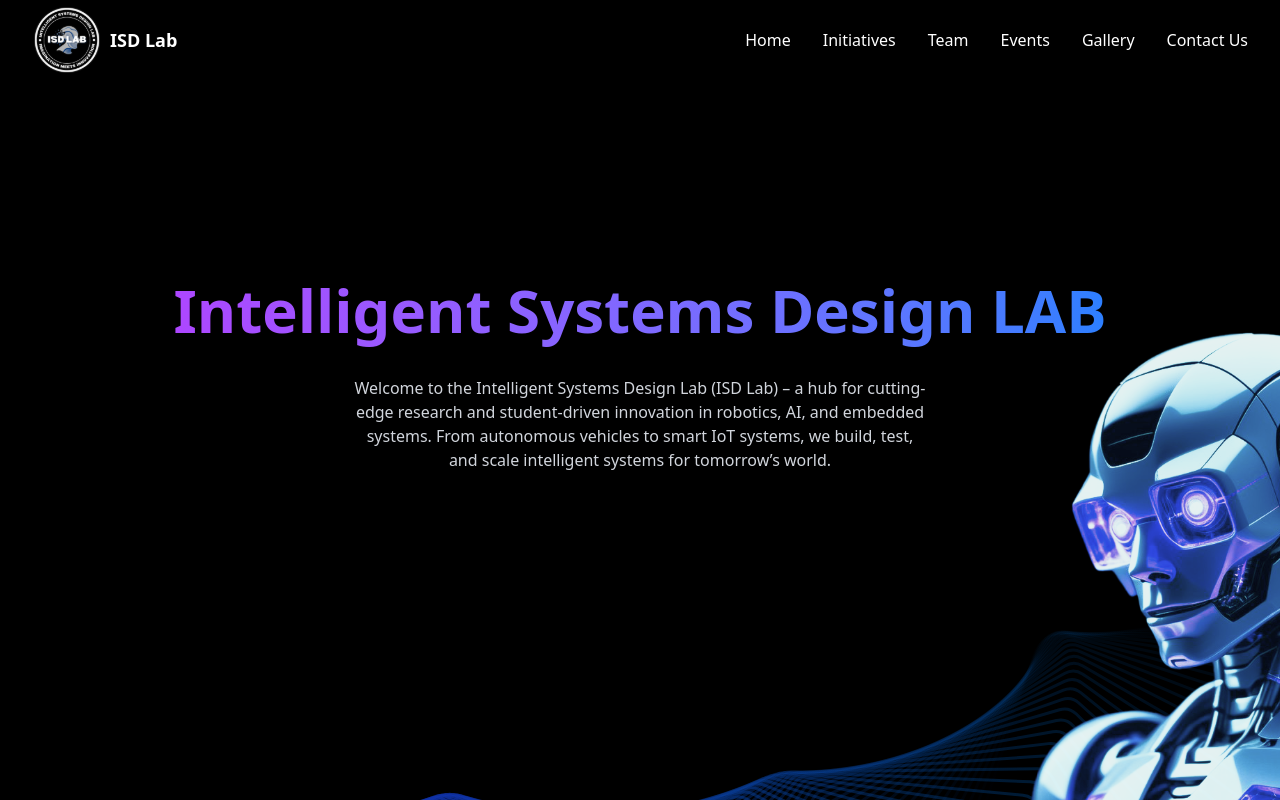
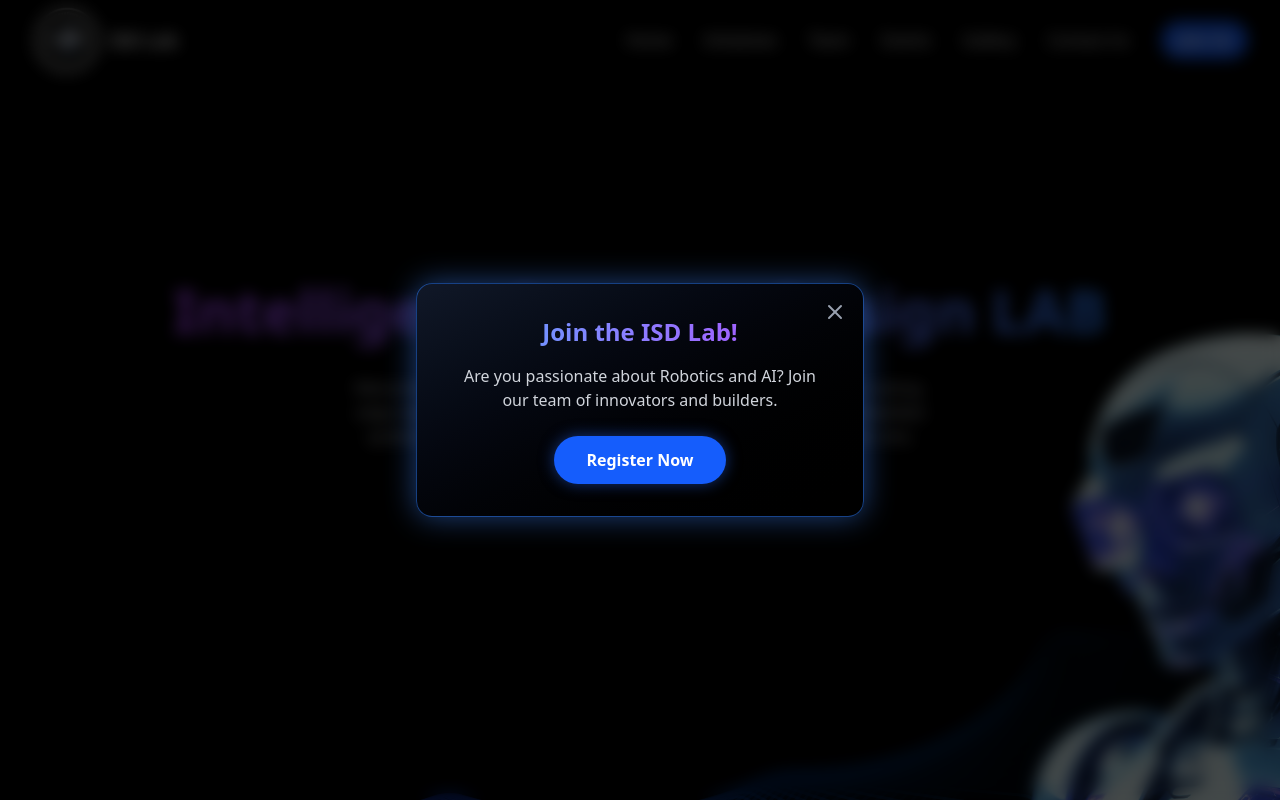
Before and after one commit to Harshilmalhotra/isdlab-webpage, a Next.js app: page / in a window 1280 px wide. Shown: the top 800 px of the page. Built offline with nearby package versions, Linux system fonts and the light colour scheme.

Commit message:
registrations -- harsh

```diff
--- a/src/components/Navbar.tsx
+++ b/src/components/Navbar.tsx
@@ -35,6 +35,16 @@ export default function Navbar() {
             {/* <li><Link href="/latest-news">Latest News</Link></li> */}
             <li><Link href="/gallery">Gallery</Link></li>
             <li><Link href="/contact">Contact Us</Link></li>
+            <li>
+              <a
+                href="https://forms.gle/vhiEA4ricRfKnvjJ6"
+                target="_blank"
+                rel="noopener noreferrer"
+                className="bg-blue-600 hover:bg-blue-700 text-white px-4 py-2 rounded-full transition-colors font-semibold"
+              >
+                Join Us
+              </a>
+            </li>
           </ul>
           <div className="md:hidden ml-auto">
             <button onClick={() => setIsOpen(!isOpen)}>
@@ -54,6 +64,17 @@ export default function Navbar() {
             {/* <li><Link href="/latest-news" onClick={() => setIsOpen(false)}>Latest News</Link></li> */}
             <li><Link href="/gallery" onClick={() => setIsOpen(false)}>Gallery</Link></li>
             <li><Link href="/contact" onClick={() => setIsOpen(false)}>Contact Us</Link></li>
+            <li>
+              <a
+                href="https://forms.gle/vhiEA4ricRfKnvjJ6"
+                target="_blank"
+                rel="noopener noreferrer"
+                onClick={() => setIsOpen(false)}
+                className="text-blue-500 font-bold"
+              >
+                Join Us
+              </a>
+            </li>
           </ul>
         </div>
       )}
--- /dev/null
+++ b/src/components/RegistrationPopup.tsx
@@ -0,0 +1,49 @@
+"use client";
+
+import { useState, useEffect } from "react";
+import { X } from "lucide-react";
+
+export default function RegistrationPopup() {
+  const [isOpen, setIsOpen] = useState(false);
+
+  useEffect(() => {
+    // Show popup after a short delay
+    const timer = setTimeout(() => {
+      setIsOpen(true);
+    }, 1000);
+
+    return () => clearTimeout(timer);
+  }, []);
+
+  if (!isOpen) return null;
+
+  return (
+    <div className="fixed inset-0 z-50 flex items-center justify-center bg-black/70 backdrop-blur-sm p-4">
+      <div className="relative bg-gradient-to-br from-gray-900 to-black border border-blue-500/50 rounded-2xl shadow-[0_0_30px_rgba(59,130,246,0.5)] p-8 max-w-md w-full text-center">
+        <button
+          onClick={() => setIsOpen(false)}
+          className="absolute top-4 right-4 text-gray-400 hover:text-white transition-colors"
+        >
+          <X className="w-6 h-6" />
+        </button>
+
+        <h2 className="text-2xl font-bold text-transparent bg-clip-text bg-gradient-to-r from-blue-400 to-purple-500 mb-4">
+          Join the ISD Lab!
+        </h2>
+
+        <p className="text-gray-300 mb-6">
+          Are you passionate about Robotics and AI? Join our team of innovators and builders.
+        </p>
+
+        <a
+          href="https://forms.gle/vhiEA4ricRfKnvjJ6"
+          target="_blank"
+          rel="noopener noreferrer"
+          className="inline-block px-8 py-3 bg-blue-600 hover:bg-blue-700 text-white font-semibold rounded-full shadow-[0_0_15px_rgba(37,99,235,0.5)] hover:shadow-[0_0_25px_rgba(37,99,235,0.7)] transition-all duration-300 transform hover:scale-105"
+        >
+          Register Now
+        </a>
+      </div>
+    </div>
+  );
+}
--- a/src/pages/index.tsx
+++ b/src/pages/index.tsx
@@ -2,11 +2,13 @@ import Image from 'next/image';
 import CountUp from '@/components/CountUp'
 import Squares from '@/components/Squares';
 import AutoScrollCards from '@/components/AutoScrollCards';
+import RegistrationPopup from '@/components/RegistrationPopup';
 
 
 export default function Home() {
   return (
     <>
+      <RegistrationPopup />
       <div
         className="bg-black text-white font-sans"
         style={{
@@ -25,6 +27,9 @@ export default function Home() {
             <p className="max-w-xl mt-4 text-gray-300 absolute top-70 lg:top-70 z-20">
               Welcome to the Intelligent Systems Design Lab (ISD Lab) – a hub for cutting-edge research and student-driven innovation in robotics, AI, and embedded systems. From autonomous vehicles to smart IoT systems, we build, test, and scale intelligent systems for tomorrow’s world.
             </p>
+
+
+
             <div className="w-full h-full absolute z-10 block lg:hidden">
               <Squares
                 speed={0.3}
@@ -61,11 +66,11 @@ export default function Home() {
           {/* Stats Section */}
           <div className="relative z-40 my-10 top-10 h-auto bg-black/40 rounded-3xl shadow-[0_0_20px_10px_rgba(0,0,255,0.5)] px-6 py-8 sm:px-16 lg:px-8 lg:py-6 flex flex-wrap justify-around gap-4 sm:gap-12 lg:gap-6 max-w-6xl w-10/12 sm:w-2/3 mx-auto border border-gray-600">
             {[
-            { label: "Industry Collaborations", value: "15",sign:"+" },
-            { label: "Projects Completed", value: "23",sign:"+" },
-            { label: "Courses Offered", value: "5",sign:"" },
-            { label: "Students Benefited", value: "200",sign:"+" },
-            { label: "Internships Offered", value: "50" ,sign:"+"},
+              { label: "Industry Collaborations", value: "15", sign: "+" },
+              { label: "Projects Completed", value: "23", sign: "+" },
+              { label: "Courses Offered", value: "5", sign: "" },
+              { label: "Students Benefited", value: "200", sign: "+" },
+              { label: "Internships Offered", value: "50", sign: "+" },
             ].map((item, idx) => (
               <div
                 key={idx}
```
Lines whose indentation alone changed are shown as unchanged.
